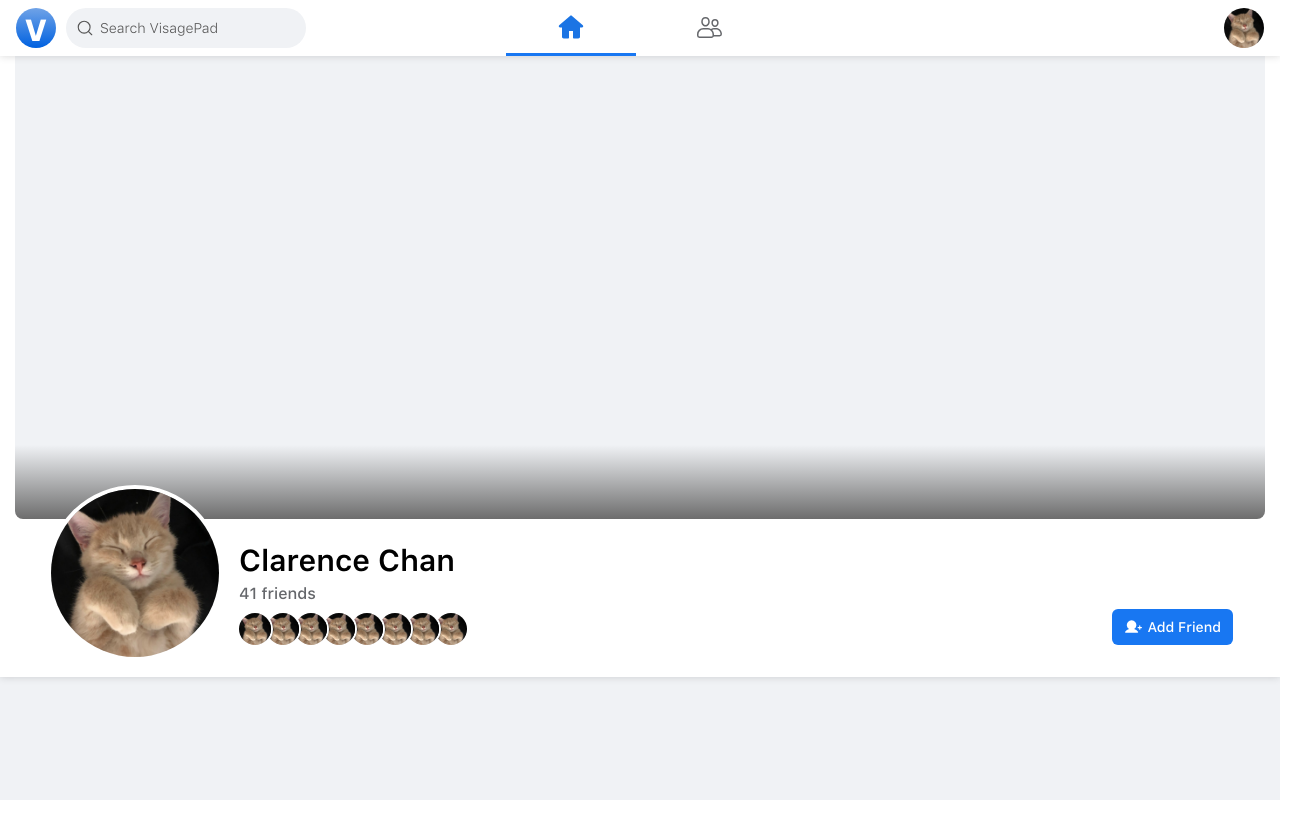
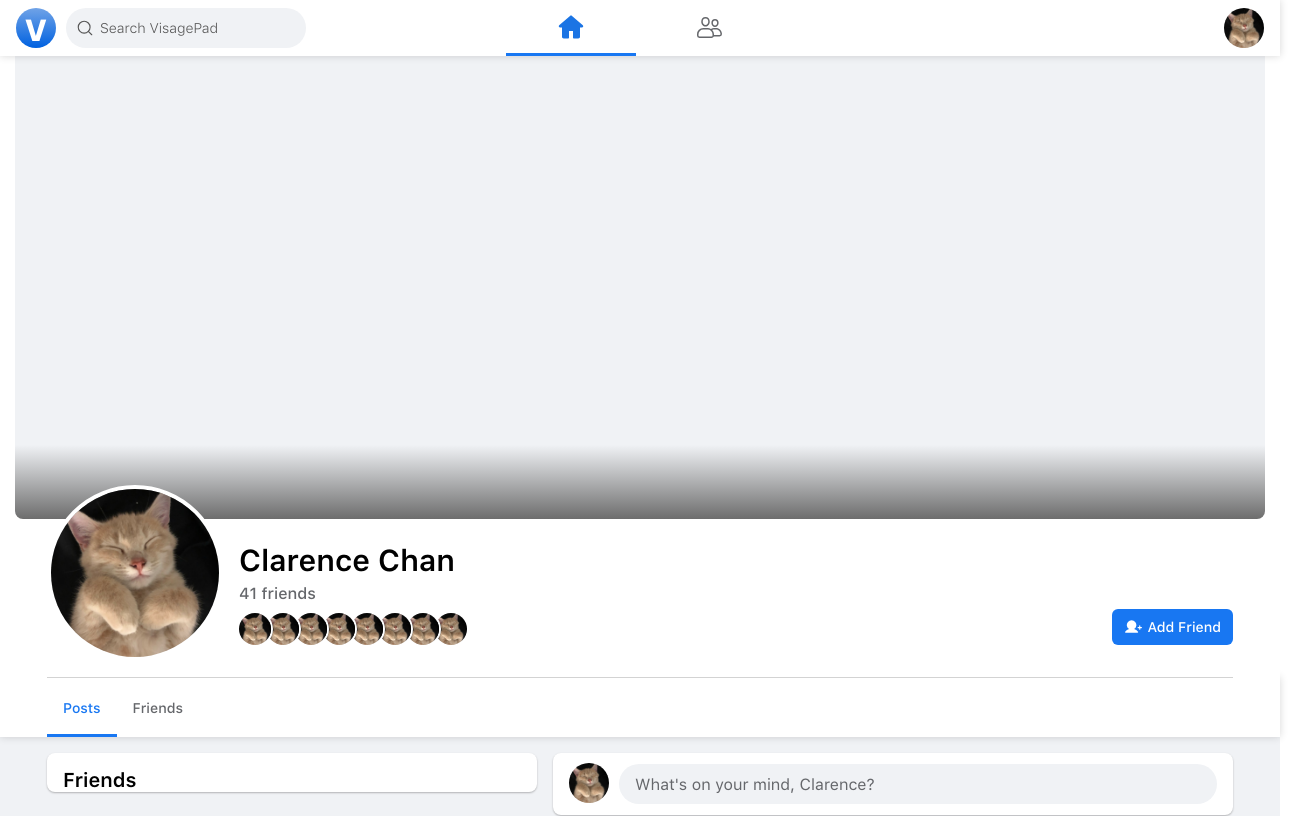
Before and after one commit to clarencechaan/visagepad-frontend, a React (Create React App) app: page / in a window 1280 px wide. Shown: the top 816 px of the page, 1301 px wide, since content can reach past the window. Built offline with nearby package versions, Linux system fonts and the light colour scheme.

Commit message:
implement profile navbar

```diff
--- a/src/components/Home.js
+++ b/src/components/Home.js
@@ -13,7 +13,9 @@ function Home() {
           <div className="name">Clarence Chan</div>
         </a>
       </div>
-      <Feed />
+      <div className="home-feed">
+        <Feed />
+      </div>
       <ContactsSidebar />
     </div>
   );
--- a/src/components/Profile.js
+++ b/src/components/Profile.js
@@ -1,11 +1,27 @@
 import "../styles/Profile.css";
 import profilePic from "../images/profile-pic.jpeg";
 import { UserPlus, UserMinus, Check } from "phosphor-react";
+import Feed from "./Feed";
+import { useEffect, useRef } from "react";
 
 function Profile() {
+  const navLinksRef = useRef(null);
+  const intersectionTriggerRef = useRef(null);
+
+  useEffect(() => {
+    const navLinksEl = navLinksRef.current;
+    const intersectionTriggerEl = intersectionTriggerRef.current;
+    const observer = new IntersectionObserver(
+      ([e]) => e.target.classList.toggle("stuck", e.intersectionRatio < 1),
+      { threshold: [1] }
+    );
+
+    observer.observe(intersectionTriggerEl);
+  }, []);
+
   return (
     <div className="Profile">
-      <div className="header">
+      <header>
         <div className="header-content">
           <div className="cover-photo"></div>
           <div className="user">
@@ -62,7 +78,36 @@ function Profile() {
             </div>
           </div>
         </div>
-      </div>
+      </header>
+      <nav className="profile-nav">
+        <div className="intersection-trigger" ref={intersectionTriggerRef} />
+        <div className="nav-content">
+          <div className="nav-links" ref={navLinksRef}>
+            <a href="" className="posts-link selected">
+              Posts
+            </a>
+            <a href="" className="friends-link unselected">
+              Friends
+            </a>
+          </div>
+          <button className="user-jump-to-top-btn">
+            <img src={profilePic} alt="" className="jump-pfp" />
+            <div className="jump-full-name">Clarence Chan</div>
+          </button>
+        </div>
+      </nav>
+      <main>
+        <div className="friends">
+          <div className="top-bar">
+            <a href="" className="title">
+              Friends
+            </a>
+          </div>
+        </div>
+        <div className="profile-feed">
+          <Feed />
+        </div>
+      </main>
     </div>
   );
 }
--- a/src/styles/Feed.css
+++ b/src/styles/Feed.css
@@ -1,8 +1,6 @@
 .Feed {
-  flex: 1;
   display: flex;
   flex-direction: column;
   align-items: center;
-  padding: 28px 0 60px 0;
   row-gap: 16px;
 }
--- a/src/styles/Home.css
+++ b/src/styles/Home.css
@@ -4,7 +4,7 @@
   position: relative;
 }
 
-.sidebar {
+.Home .sidebar {
   display: flex;
   flex-direction: column;
   width: 344px;
@@ -16,7 +16,7 @@
   align-self: flex-start;
 }
 
-.me-link {
+.Home .me-link {
   height: 48px;
   border-radius: 8px;
   display: flex;
@@ -27,22 +27,27 @@
   text-decoration: none;
 }
 
-.me-link:hover {
+.Home .me-link:hover {
   background-color: rgb(228, 230, 233);
 }
 
-.me-link:active {
+.Home .me-link:active {
   background-color: rgb(216, 217, 220);
 }
 
-.me-link img {
+.Home .me-link img {
   width: 36px;
   height: 36px;
   object-fit: cover;
   border-radius: 50%;
 }
 
-.me-link .name {
+.Home .me-link .name {
   font-family: "SFUIText-Regular";
   margin-left: 12px;
 }
+
+.Home .home-feed {
+  flex: 1;
+  padding: 28px 0 60px 0;
+}
--- a/src/styles/NavBar.css
+++ b/src/styles/NavBar.css
@@ -9,27 +9,27 @@
   position: sticky;
   top: 0;
   width: 100%;
-  z-index: 2;
+  z-index: 3;
 }
 
-.third {
+.NavBar .third {
   flex: 1;
   display: flex;
   align-items: center;
   height: 100%;
 }
 
-.middle.third {
+.NavBar .middle.third {
   justify-content: center;
   column-gap: 8px;
 }
 
-.right.third {
+.NavBar .right.third {
   justify-content: flex-end;
   column-gap: 8px;
 }
 
-.logo-small {
+.NavBar .logo-small {
   width: 40px;
   height: 40px;
   background: linear-gradient(rgb(112, 163, 231), rgb(0, 97, 224));
@@ -43,8 +43,8 @@
   text-decoration: none;
 }
 
-.home-link,
-.friends-link {
+.NavBar .home-link,
+.NavBar .friends-link {
   width: 130px;
   display: flex;
   align-items: center;
@@ -52,41 +52,41 @@
   box-sizing: border-box;
 }
 
-.home-link.selected,
-.friends-link.selected {
+.NavBar .home-link.selected,
+.NavBar .friends-link.selected {
   border-bottom: 3px solid rgb(24, 119, 242);
   height: 100%;
 }
 
-.home-link.unselected,
-.friends-link.unselected {
+.NavBar .home-link.unselected,
+.NavBar .friends-link.unselected {
   height: 48px;
   border-radius: 8px;
 }
 
-.home-link.unselected:hover,
-.friends-link.unselected:hover {
+.NavBar .home-link.unselected:hover,
+.NavBar .friends-link.unselected:hover {
   background-color: rgb(245, 246, 247);
 }
 
-.home-link.unselected:active,
-.friends-link.unselected:active {
+.NavBar .home-link.unselected:active,
+.NavBar .friends-link.unselected:active {
   background-color: rgb(232, 232, 232);
 }
 
-.home-link::after {
+.NavBar .home-link::after {
   content: "Home";
 }
 
-.friends-link::after {
+.NavBar .friends-link::after {
   content: "Friends";
 }
 
-.YourProfileBtn > button::after {
+.NavBar .YourProfileBtn > button::after {
   content: "Your profile";
 }
 
-.NavBar .has-tooltip::after {
+.has-tooltip::after {
   top: 60px;
 }
 
@@ -118,6 +118,6 @@
   opacity: 1;
 }
 
-.YourProfileBtn > button::after {
+.NavBar .YourProfileBtn > button::after {
   right: 8px;
 }
--- a/src/styles/Profile.css
+++ b/src/styles/Profile.css
@@ -1,18 +1,46 @@
+@keyframes fadeIn {
+  from {
+    opacity: 0;
+  }
+  to {
+    opacity: 1;
+  }
+}
+
+@keyframes slideUp {
+  from {
+    transform: translateY(10px);
+  }
+  to {
+    transform: translateY(0);
+  }
+}
+
+@keyframes slideDown {
+  from {
+    transform: translateY(-10px);
+  }
+  to {
+    transform: translateY(0);
+  }
+}
+
 .Profile {
   width: 100%;
   display: flex;
   flex-direction: column;
+  align-items: center;
 }
 
-.Profile .header {
+.Profile header {
   background-color: white;
   width: 100%;
   display: flex;
   justify-content: center;
-  box-shadow: 0 0 8px rgba(0, 0, 0, 0.16);
+  z-index: 2;
 }
 
-.Profile .header .header-content {
+.Profile header .header-content {
   display: flex;
   flex-direction: column;
 }
@@ -70,6 +98,7 @@
   margin-top: 8px;
   display: flex;
   flex-direction: row-reverse;
+  justify-content: flex-end;
   margin-left: -2px;
   line-height: 0;
 }
@@ -85,10 +114,6 @@
 
 .Profile .user .friends-pfps img:hover {
   filter: brightness(0.88);
-}
-
-.Profile .user .friends-pfps a:first-child {
-  margin-right: auto;
 }
 
 .Profile .user .friends-pfps a:not(:first-child) {
@@ -159,3 +184,141 @@
 .Profile .user .relationship .is-friend .icon {
   font-size: 18px;
 }
+
+.Profile .profile-nav {
+  background-color: white;
+  height: 60px;
+  width: 100%;
+  position: sticky;
+  top: 55px;
+  box-shadow: 0 0 8px rgba(0, 0, 0, 0.16);
+  z-index: 1;
+  display: flex;
+  justify-content: center;
+}
+
+.Profile .profile-nav .intersection-trigger {
+  width: 0;
+  height: 0;
+  background-color: black;
+  position: absolute;
+  top: -56px;
+}
+
+.Profile .profile-nav .intersection-trigger.stuck + * .nav-links {
+  display: none;
+}
+
+.Profile .intersection-trigger:not(.stuck) + * .user-jump-to-top-btn {
+  display: none;
+}
+
+.Profile .nav-content {
+  width: 1186px;
+  border-top: 1px solid lightgray;
+  display: flex;
+}
+
+.Profile .nav-content .nav-links {
+  display: flex;
+  box-sizing: border-box;
+  padding-top: 4px;
+  animation: fadeIn 0.3s, slideDown 0.3s;
+}
+
+.Profile .nav-content a {
+  text-decoration: none;
+  color: black;
+  font-family: "SFUIText-Medium";
+  display: flex;
+  align-items: center;
+  padding: 0 16px;
+  color: rgb(101, 103, 107);
+  height: 52px;
+  transition: 0.2s;
+}
+
+.Profile .nav-links a.selected {
+  color: rgb(24, 119, 242);
+  border-bottom: 3px solid rgb(24, 119, 242);
+}
+
+.Profile .nav-links a.unselected {
+  border-radius: 5px;
+}
+
+.Profile .nav-links a.unselected:hover {
+  background-color: rgb(241, 241, 241);
+}
+
+.Profile .nav-links a.unselected:active {
+  background-color: rgb(230, 230, 230);
+}
+
+.Profile .user-jump-to-top-btn {
+  background-color: transparent;
+  border: none;
+  cursor: pointer;
+  padding: 0 8px;
+  align-self: center;
+  display: flex;
+  align-items: center;
+  height: 52px;
+  border-radius: 8px;
+  column-gap: 11px;
+  font-family: "SFUIText-Regular";
+  font-size: 16px;
+  margin-left: 10px;
+  animation: fadeIn 0.3s, slideUp 0.3s;
+}
+
+.Profile .user-jump-to-top-btn:hover {
+  background-color: rgb(241, 241, 241);
+}
+
+.Profile .user-jump-to-top-btn:active {
+  background-color: rgb(230, 230, 230);
+}
+
+.Profile .user-jump-to-top-btn .jump-pfp {
+  width: 40px;
+  height: 40px;
+  border-radius: 50%;
+}
+
+.Profile main {
+  width: 1186px;
+  display: flex;
+  column-gap: 16px;
+  padding: 16px 0 60px 0;
+  align-items: flex-start;
+}
+
+.Profile main .friends {
+  width: 490px;
+  max-height: 671px;
+  background-color: white;
+  border-radius: 8px;
+  box-shadow: 0px 1px 2px rgba(0, 0, 0, 0.263);
+  padding: 12px 16px 0 16px;
+  box-sizing: border-box;
+  display: flex;
+  flex-direction: column;
+  position: sticky;
+  top: 132px;
+}
+
+.Profile .friends .top-bar {
+  margin-top: 3px;
+}
+
+.Profile .friends .title {
+  font-family: "SFUIText-Semibold";
+  font-size: 20px;
+  text-decoration: none;
+  color: black;
+}
+
+.Profile .friends .title:hover {
+  text-decoration: underline;
+}
```
